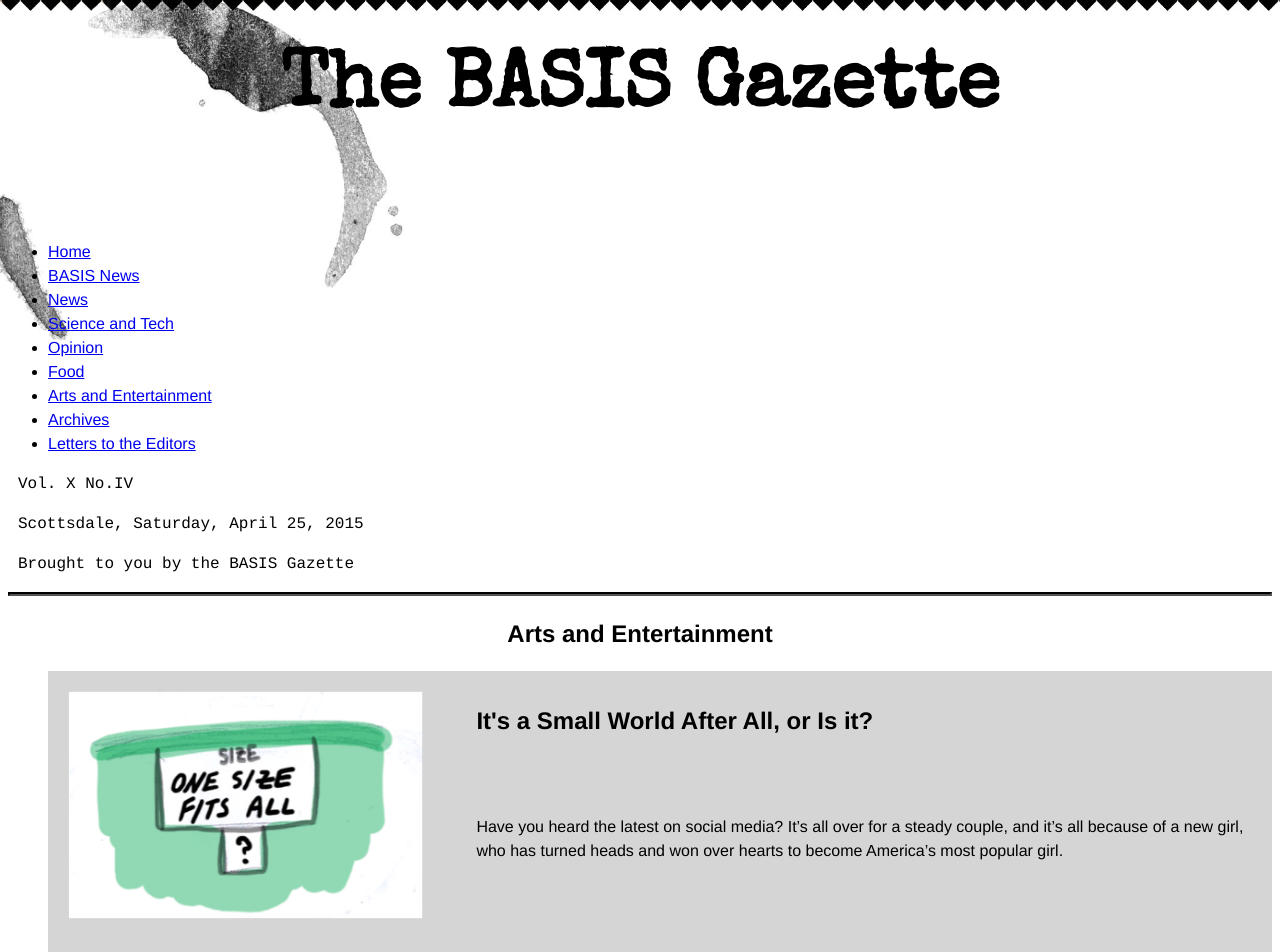
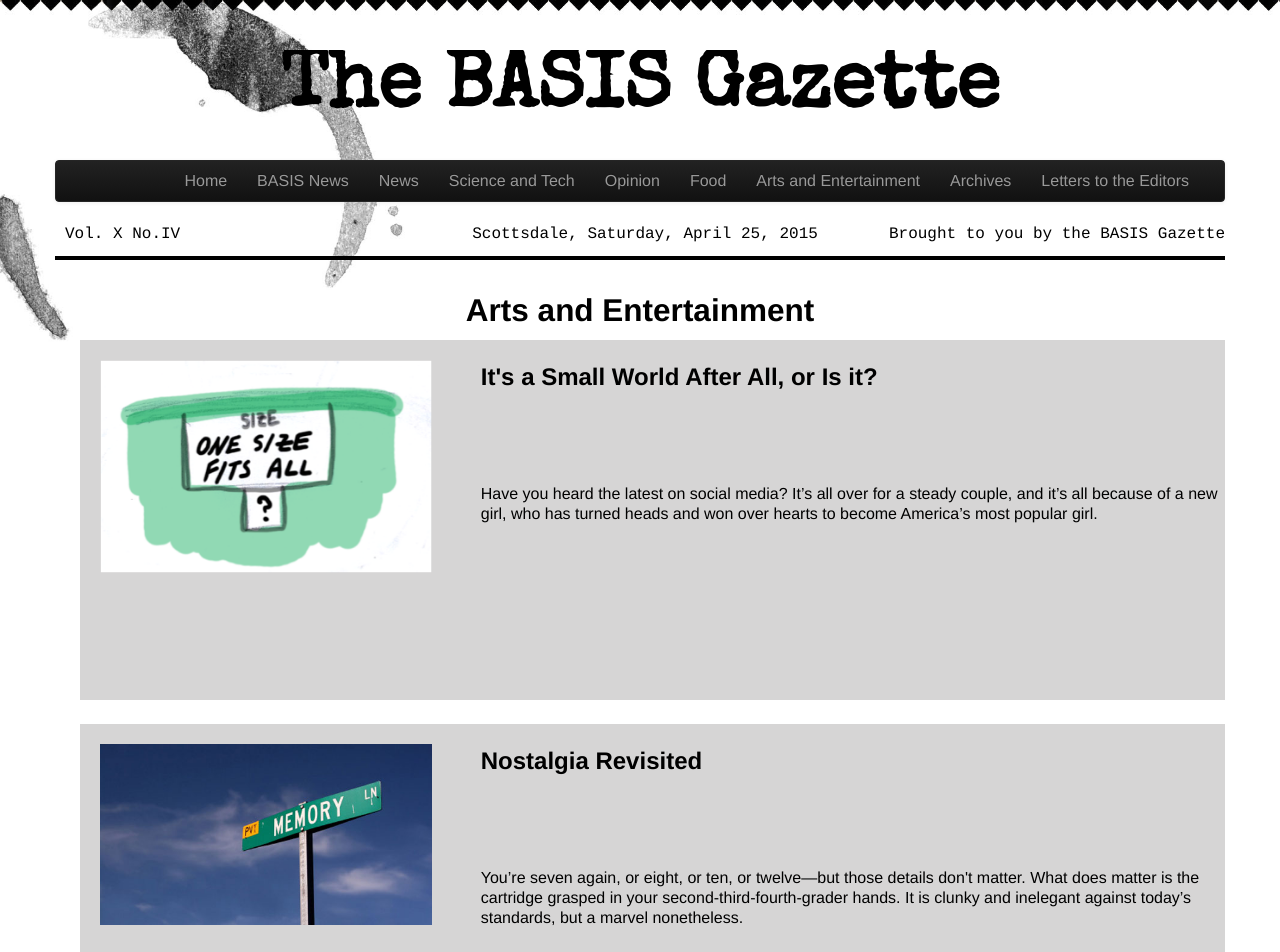
Before and after one commit to Awake99/Awake99.github.io, a Jekyll site: the page built from artent/index.html, in a window 1280 px wide. Shown: the top 952 px of the page. Built offline with Jekyll 4.4.1, drawn with Linux system fonts in a browser that asks for light colours; nearby versions of some CDN libraries.

Commit message:
tester edits

```diff
--- a/artent/index.html
+++ b/artent/index.html
@@ -2,7 +2,15 @@
 layout: default
 title: Arts and Entertainment
 ---
-
+<head>
+  <link href='http://fonts.googleapis.com/css?family=Special+Elite' rel='stylesheet' type='text/css'>
+  <title> {% if page.title %} {{ page.title }} | {% endif %} The BASIS Gazette </title>
+  <meta charset="utf-8">
+  <meta name="viewport" content="width=device-width, initial-scale=1.0">
+  <link rel="stylesheet" href="/css/style.css" />
+  <link rel="stylesheet" href="/css/bootstrap.css"  type="text/css"/>
+  <link rel="stylesheet" href="/css/bootstrap-responsive.css">
+</head>
 <style>
 ul.entries li {
   position: relative;
```
